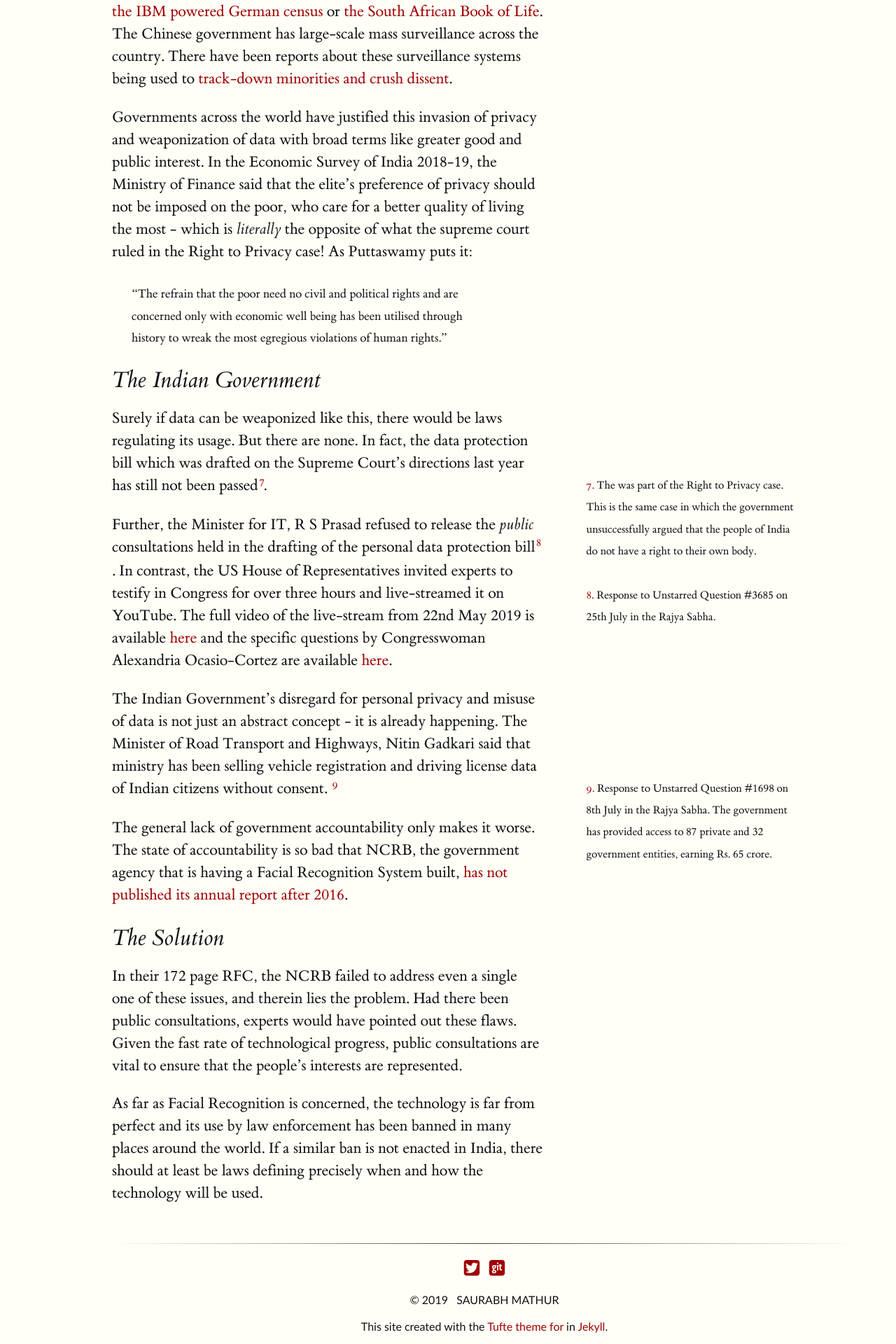
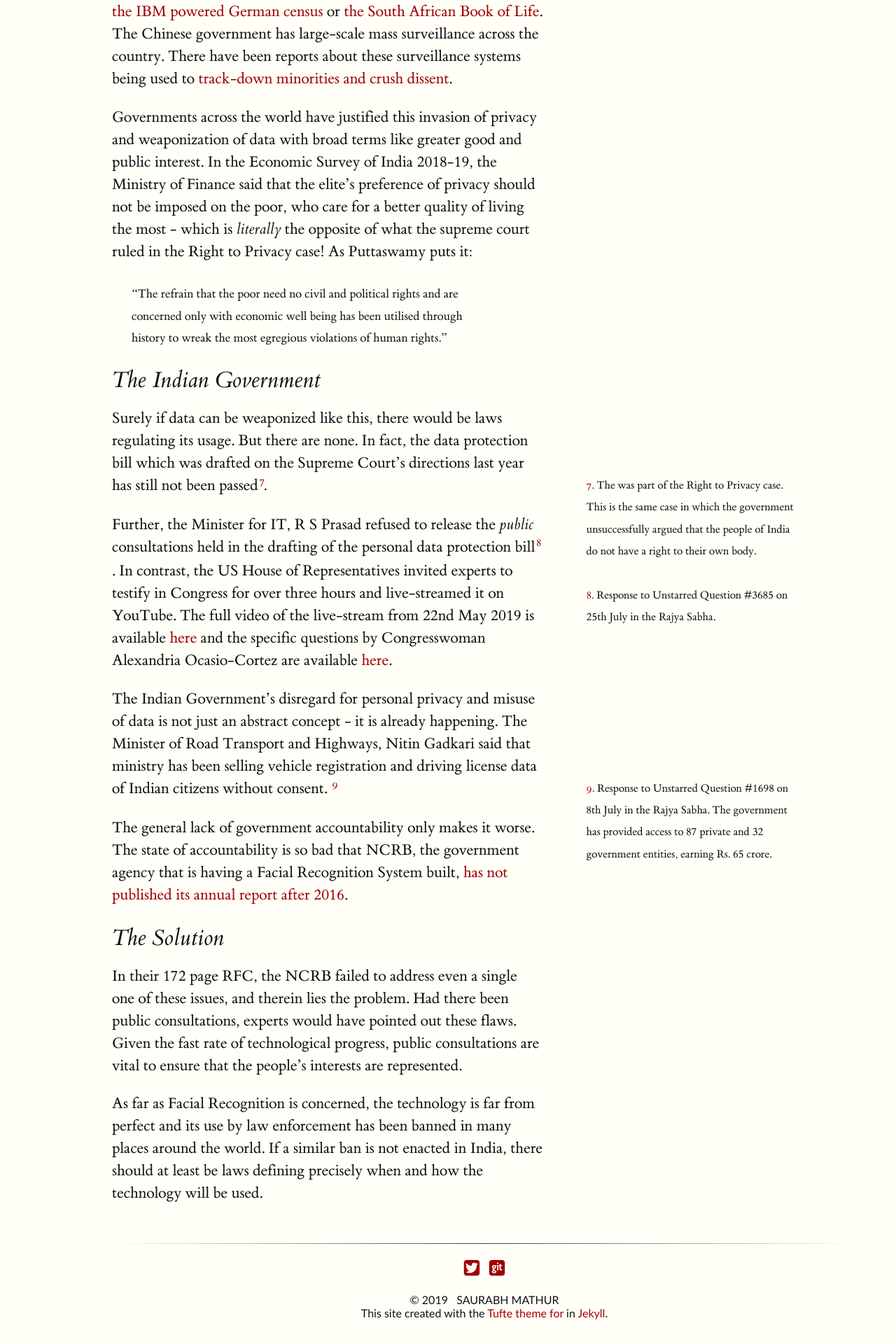
Before and after one commit to saurabhmathur96/blog, a Jekyll site: the page built from _posts/2019-08-29-perils-of-facial-recognition.md, in a window 1280 px wide. Shown: the part 2663-4583 px from the top of the page at 70% size. Built offline with Jekyll 4.4.1, drawn with Linux system fonts in a browser that asks for light colours.

Commit message:
Fix html

```diff
--- a/_includes/footer.html
+++ b/_includes/footer.html
@@ -9,7 +9,7 @@
     {% endfor %}
   </ul>
 <div class="credits">
-<span>&copy; {{ site.time | date: '%Y' }} &nbsp;&nbsp;{{site.author | upcase }}</span></br> <br>
+<span>&copy; {{ site.time | date: '%Y' }} &nbsp;&nbsp;{{site.author | upcase }}</span><br>
 <span>This site created with the <a href="//github.com/clayh53/tufte-jekyll">Tufte theme for {{site.subtitle}} </a> in <a href="//jekyllrb.com">Jekyll</a>.</span>
 </div>
 </footer>
--- a/_includes/head.html
+++ b/_includes/head.html
@@ -1,21 +1,21 @@
 <head>
-  <meta charset="utf-8">
-  <meta http-equiv="X-UA-Compatible" content="IE=edge">
-  <meta name="viewport" content="width=device-width, initial-scale=1">
+  <meta charset="utf-8"/>
+  <link rel="shortcut icon" href="#" />
+  <meta name="viewport" content="width=device-width, initial-scale=1"/>
 
   <title>{% if page.title %}{{ page.title }}{% else %}{{ site.title }}{% endif %}</title>
-  <meta name="description" content="{% if page.excerpt %}{{ page.excerpt | strip_html | strip_newlines | truncate: 160 }}{% else %}{{ site.description }}{% endif %}">
+  <meta name="description" content="{% if page.excerpt %}{{ page.excerpt | strip_html | strip_newlines | truncate: 160 }}{% else %}{{ site.description }}{% endif %}"/>
 
   <!-- Google Fonts loaded here depending on setting in _data/options.yml true loads font, blank does not-->
-    <link href='//fonts.googleapis.com/css?family=Lato:400,400italic' rel='stylesheet' type='text/css'>
+  <link href='//fonts.googleapis.com/css?family=Lato:400,400italic' rel='stylesheet' type='text/css'>
 
   <!-- Load up MathJax script if needed ... specify in /_data/options.yml file-->
   <script type="text/javascript" src="//cdnjs.cloudflare.com/ajax/libs/mathjax/2.7.1/MathJax.js?config=TeX-MML-AM_CHTML"></script>
 
-  <link rel="stylesheet" type="text/css" href="{{ "/css/tufte.css" | prepend: site.baseurl }}">
+  <link rel="stylesheet" type="text/css" href="{{ "/css/tufte.css" | prepend: site.baseurl }}" />
   <!-- <link rel="stylesheet" type="text/css" href="{{ "/css/print.css" | prepend: site.baseurl }}" media="print"> -->
 
-  <link rel="canonical" href="{{ page.url | replace:'index.html','' | prepend: site.baseurl | prepend: site.url }}">
+  <link rel="canonical" href="{{ page.url | replace:'index.html','' | prepend: site.baseurl | prepend: site.url }}" />
 
   <link rel="alternate" type="application/rss+xml" title="{{ site.title }}" href="{{ "/feed.xml" | prepend: site.baseurl | prepend: site.url }}" />
 </head>
--- a/_includes/header.html
+++ b/_includes/header.html
@@ -4,7 +4,7 @@
 	{% for node in site.pages %}
 		{% unless node.nav_exclude %}
 		    {% if page.url == node.url %}
-		      <a class="active" href="{{node.url | prepend: site.baseurl}}" class="active">{{node.title}}</a>
+		      <a class="active" href="{{node.url | prepend: site.baseurl}}">{{node.title}}</a>
 		    {% else %}
 		      <a href="{{node.url | prepend: site.baseurl}}">{{node.title}}</a>
 		    {% endif %}
--- a/_layouts/default.html
+++ b/_layouts/default.html
@@ -1,5 +1,5 @@
 <!DOCTYPE html>
-<html>
+<html lang="en">
   {% include head.html %}
   <body>
     {% include header.html %}
@@ -8,8 +8,6 @@
     </article>
     {% include print-footer.html %}
     {% include footer.html %}
-  </body>
-
 
     <script>
       MathJax.Hub.Config({
@@ -25,4 +23,8 @@
             }
         });
     </script>
+  </body>
+
+
+
 </html>
--- a/_layouts/full-width.html
+++ b/_layouts/full-width.html
@@ -1,5 +1,5 @@
 <!DOCTYPE html>
-<html>
+<html lang="en">
   {% include head.html %}
   <body class="full-width">
     {% include header.html %}
--- a/_posts/2019-08-29-perils-of-facial-recognition.md
+++ b/_posts/2019-08-29-perils-of-facial-recognition.md
@@ -21,7 +21,7 @@
 
 Similarly, when people with conscious and unconscious biases (See racism, sexism, etc.) design Facial Recognition Systems, these biases get transferred to the systems. And when such a system makes mistakes due to these biases, it results in discrimination on a large scale.
 
-Further, the biases get reinforced by [Automation bias](https://en.wikipedia.org/wiki/Automation_bias){% sidenote 'automation' 'People trust machine-made decisions more than they should.' %} and [Confirmation bias](https://en.wikipedia.org/wiki/Confirmation_bias){% sidenote 'automation' 'The machine is correct if it agrees with me.' %} . So, even if the AI doesn't make the final decision, the judgment of human-experts does get colored by it. To make problems worse, even the testing datasets are biased. In all the hype around AI, we _kind of forgot_ to check if our standard testing datasets represented the real world. So, the cycle continued silently. Until recently that is.
+Further, the biases get reinforced by [Automation bias](https://en.wikipedia.org/wiki/Automation_bias){% sidenote 'automation' 'People trust machine-made decisions more than they should.' %} and [Confirmation bias](https://en.wikipedia.org/wiki/Confirmation_bias){% sidenote 'confirmation' 'The machine is correct if it agrees with me.' %} . So, even if the AI doesn't make the final decision, the judgment of human-experts does get colored by it. To make problems worse, even the testing datasets are biased. In all the hype around AI, we _kind of forgot_ to check if our standard testing datasets represented the real world. So, the cycle continued silently. Until recently that is.
 
 
 In 2018, [Joy Buolamwini and Timnit Gebru](http://proceedings.mlr.press/v81/buolamwini18a.html) found that state-of-the-art Facial Recognition engines from giants like Amazon were biased. {% marginfigure '1' 'static/images/gender-shades.png' 'From the [Gender Shades project](http://gendershades.org/overview.html)' %} These off-the-shelf engines were 30 times more likely to misidentify dark-skinned women as compared to light-skinned men.
@@ -65,7 +65,7 @@
 ## The Indian Government
 
 
-Surely if data can be weaponized like this, there would be laws regulating its usage. But there are none. In fact, the data protection bill which was drafted on the Supreme Court's directions last year has still not been passed{% sidenote 'privacy' 'The was part of the Right to Privacy case. This is the same case in which the government unsuccessfully argued that the people of India do not have a right to their own body. '%}.
+Surely if data can be weaponized like this, there would be laws regulating its usage. But there are none. In fact, the data protection bill which was drafted on the Supreme Court's directions last year has still not been passed{% sidenote 'right-to-privacy' 'The was part of the Right to Privacy case. This is the same case in which the government unsuccessfully argued that the people of India do not have a right to their own body. '%}.
 
 
 Further, the Minister for IT, R S Prasad refused to release the _public_ consultations held in the drafting of the personal data protection bill{% sidenote 'meity' 'Response to Unstarred Question #3685 on 25th July in the Rajya Sabha.' %}. In contrast, the US House of Representatives invited experts to testify in Congress for over three hours and live-streamed it on YouTube.  The full video of the live-stream from 22nd May 2019 is available [here](https://www.youtube.com/watch?v=jLmzEFkbNsg) and the specific questions by Congresswoman Alexandria Ocasio-Cortez are available [here](https://www.youtube.com/watch?v=pxZk6IQxaLY).
```
Lines whose indentation alone changed are shown as unchanged.
